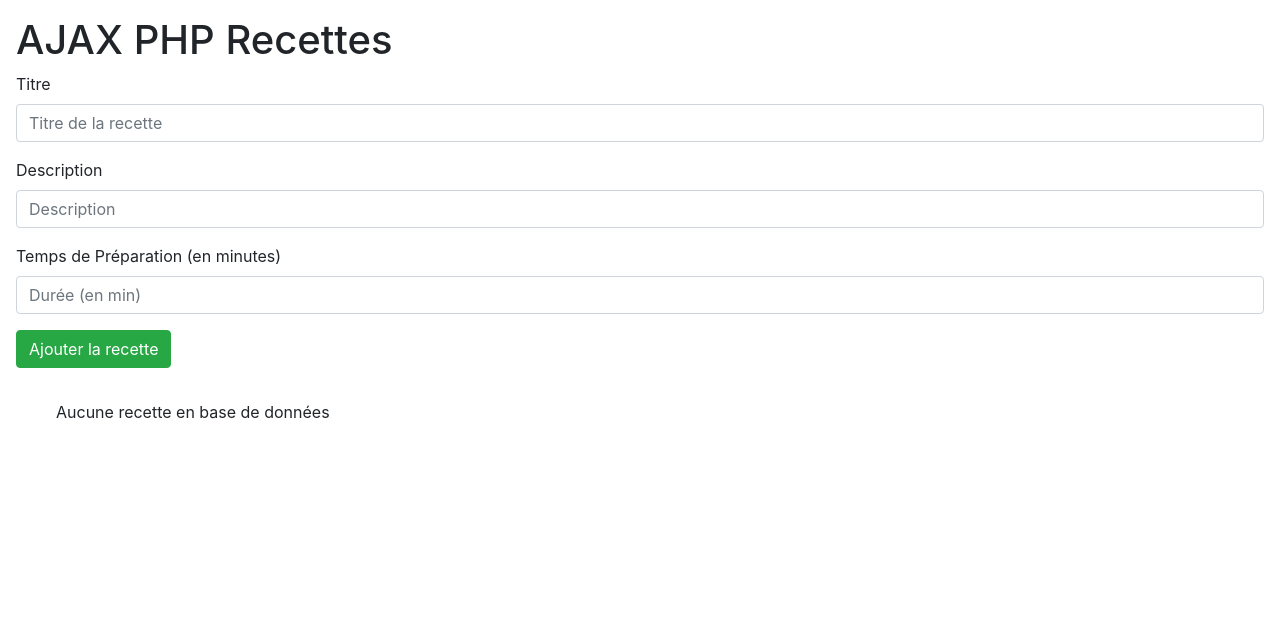
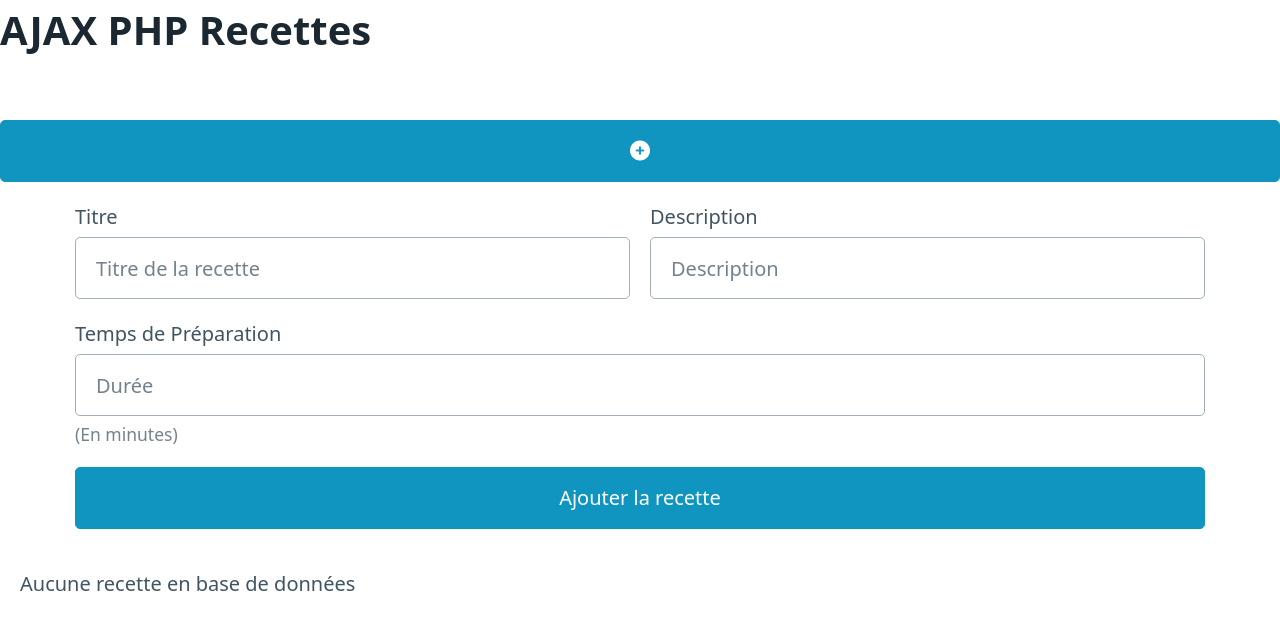
Before and after one commit to Charlydcn/PDO-API-AJAX-Recettes, a PHP site: page / in a window 1280 px wide. Shown: the top 630 px of the page. Run offline with PHP 8.4, Linux system fonts and the light colour scheme; data that the repository does not hold is empty.

Commit message:
index.php: added cdn & pico (front)

```diff
--- a/index.php
+++ b/index.php
@@ -1,36 +1,45 @@
 <!DOCTYPE html>
-<html lang="en">
+<html lang="en" data-theme="light">
 <head>
     <meta charset="UTF-8">
     <meta name="viewport" content="width=device-width, initial-scale=1.0">
-    <link rel="stylesheet" href="https://cdn.jsdelivr.net/npm/bootstrap@4.3.1/dist/css/bootstrap.min.css" integrity="sha384-ggOyR0iXCbMQv3Xipma34MD+dH/1fQ784/j6cY/iJTQUOhcWr7x9JvoRxT2MZw1T" crossorigin="anonymous">
+    <link rel="stylesheet" href="https://cdn.jsdelivr.net/npm/@picocss/pico@1/css/pico.min.css">
+    <link rel="stylesheet" href="https://cdnjs.cloudflare.com/ajax/libs/font-awesome/6.5.1/css/all.min.css" integrity="sha512-DTOQO9RWCH3ppGqcWaEA1BIZOC6xxalwEsw9c2QQeAIftl+Vegovlnee1c9QX4TctnWMn13TZye+giMm8e2LwA==" crossorigin="anonymous" referrerpolicy="no-referrer" />
     <link rel="stylesheet" href="css/style.css">
     <title>AJAX PHP Recettes</title>
 </head>
-<body class="p-3">
+<body>
     <h1>AJAX PHP Recettes</h1>
-    <form id="new-recipe-form" method="POST">
-        <div class="form-group">
-            <label for="recipeTitle">Titre</label>
-            <input type="text" class="form-control" id="title" name="title" placeholder="Titre de la recette">
+    <button id="show-new-recipe-form-btn">
+        <i class="fa-solid fa-circle-plus"></i>
+    </button>
+
+    <form id="new-recipe-form" class="container" method="POST">
+        <div class="grid">
+            <div>
+                <label for="recipeTitle">Titre</label>
+                <input type="text" id="title" name="title" placeholder="Titre de la recette">
+            </div>
+
+            <div>
+                <label for="description">Description</label>
+                <input type="text" id="description" name="description" placeholder="Description">
+            </div>
         </div>
 
-        <div class="form-group">
-            <label for="description">Description</label>
-            <input type="text" class="form-control" id="description" name="description" placeholder="Description">
+        <div>
+            <label for="prep-time">Temps de Préparation</label>
+            <input type="number" id="prep-time" name="preparation_time" placeholder="Durée">
+            <small>(En minutes)</small>
         </div>
 
-        <div class="form-group">
-            <label for="prep-time">Temps de Préparation (en minutes)</label>
-            <input type="number" class="form-control" id="prep-time" name="preparation_time" placeholder="Durée (en min)">
-        </div>
-
-        <button type="submit" name="submit" id="new-recipe-btn" class="btn btn-success">Ajouter la recette</button>
+        <button type="submit" name="submit" id="new-recipe-btn">Ajouter la recette</button>
     </form>
 
-    <ul id="recipes"></ul>
+    <ul id="recipes" class="container-fluid"></ul>
 
 
+    <script src="https://cdnjs.cloudflare.com/ajax/libs/jquery/3.7.1/jquery.min.js" integrity="sha512-v2CJ7UaYy4JwqLDIrZUI/4hqeoQieOmAZNXBeQyjo21dadnwR+8ZaIJVT8EE2iyI61OV8e6M8PP2/4hpQINQ/g==" crossorigin="anonymous" referrerpolicy="no-referrer"></script>
     <script src="js/script.js"></script>
 </body>
 </html>
```
